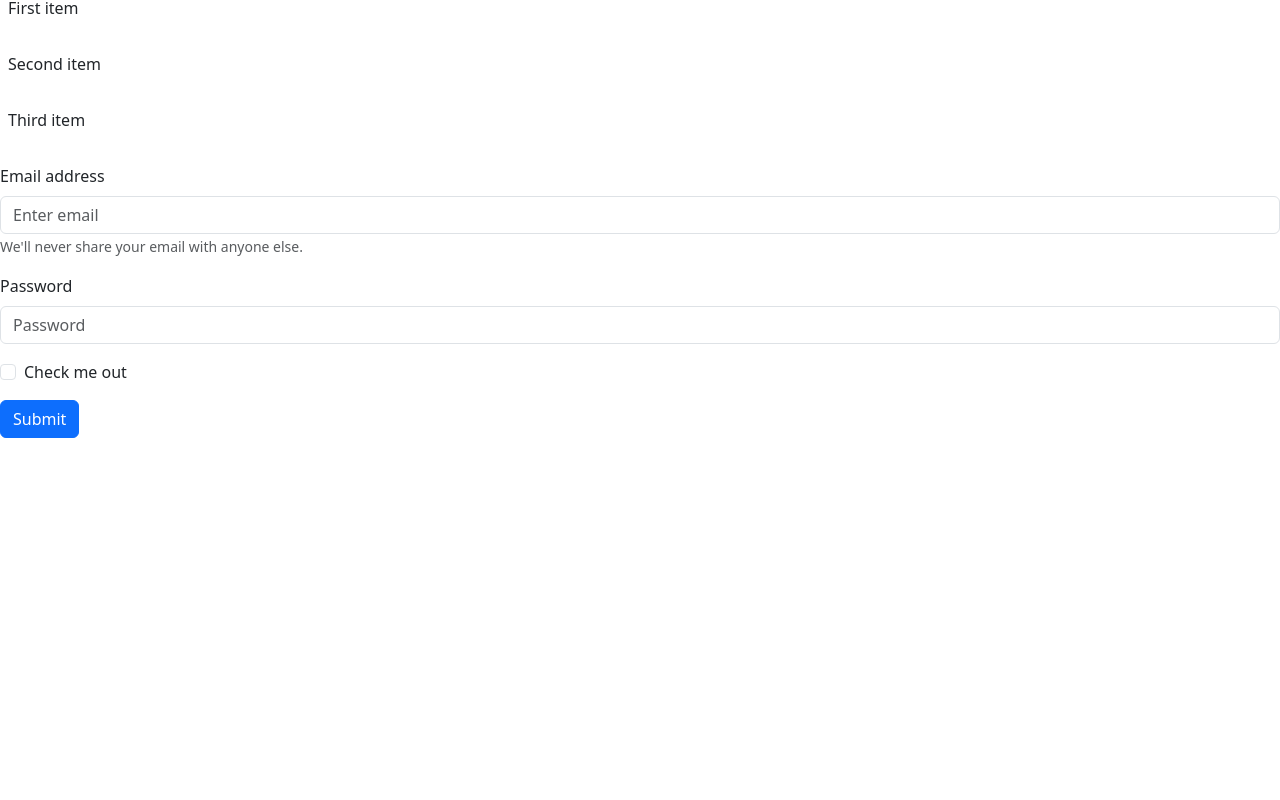
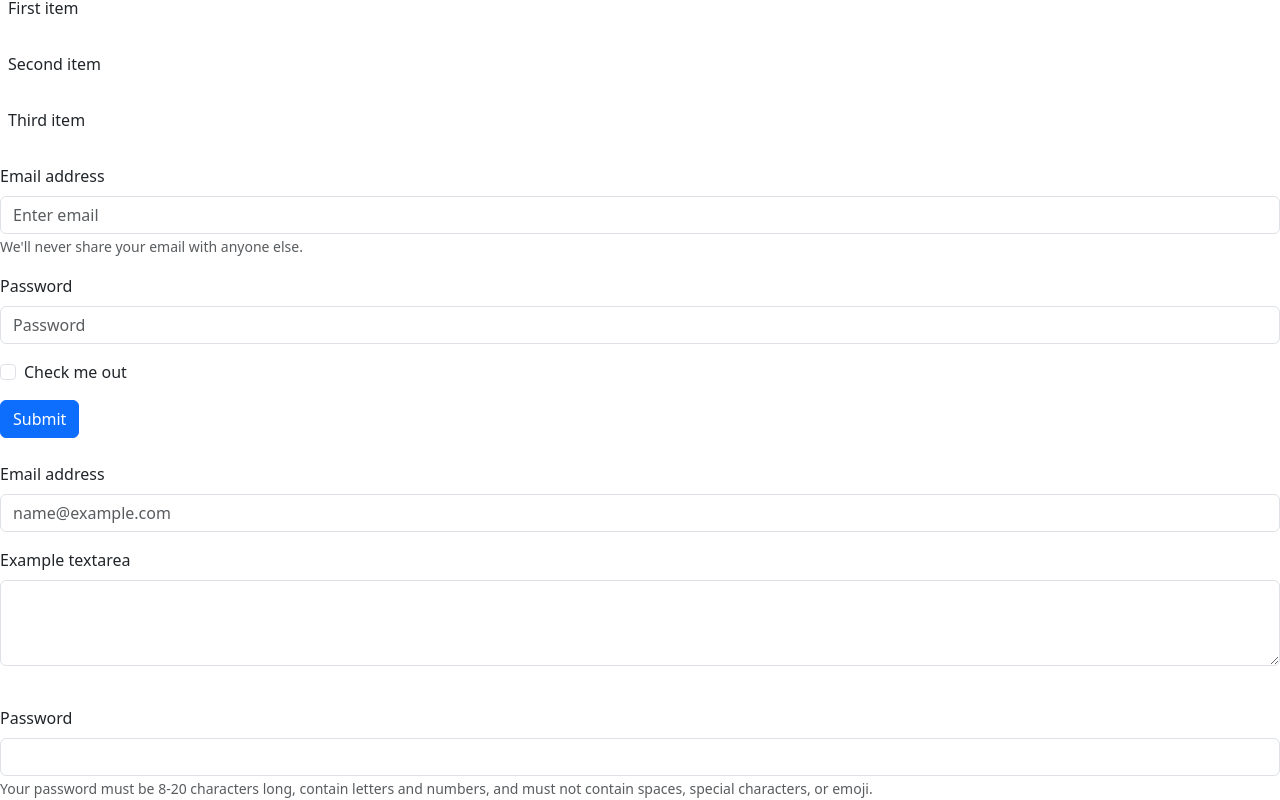
Before and after one commit to syedomer17/react.js-task-work, a React (Create React App) app in the folder client/: page / in a window 1280 px wide. Shown: the part 2977-3777 px from the top of the page. Before the commit the page ends 3415 px from the top, so only its background shows below. Built offline with nearby package versions, Linux system fonts and the light colour scheme.

Commit message:
form-text

```diff
--- a/client/src/App.js
+++ b/client/src/App.js
@@ -359,6 +359,35 @@ function App() {
            Submit
          </Button>
        </Form>
+       <br></br>
+       <div>
+         <Form>
+           <Form.Group className="mb-3" controlId="exampleForm.ControlInput1">
+             <Form.Label>Email address</Form.Label>
+             <Form.Control type="email" placeholder="name@example.com" />
+           </Form.Group>
+           <Form.Group
+             className="mb-3"
+             controlId="exampleForm.ControlTextarea1"
+           >
+             <Form.Label>Example textarea</Form.Label>
+             <Form.Control as="textarea" rows={3} />
+           </Form.Group>
+         </Form>
+       </div>
+       <br></br>
+       <div>
+         <Form.Label htmlFor="inputPassword5">Password</Form.Label>
+         <Form.Control
+           type="password"
+           id="inputPassword5"
+           aria-describedby="passwordHelpBlock"
+         />
+         <Form.Text id="passwordHelpBlock" muted>
+           Your password must be 8-20 characters long, contain letters and
+           numbers, and must not contain spaces, special characters, or emoji.
+         </Form.Text>
+       </div>
      </>
    );
 }
```
